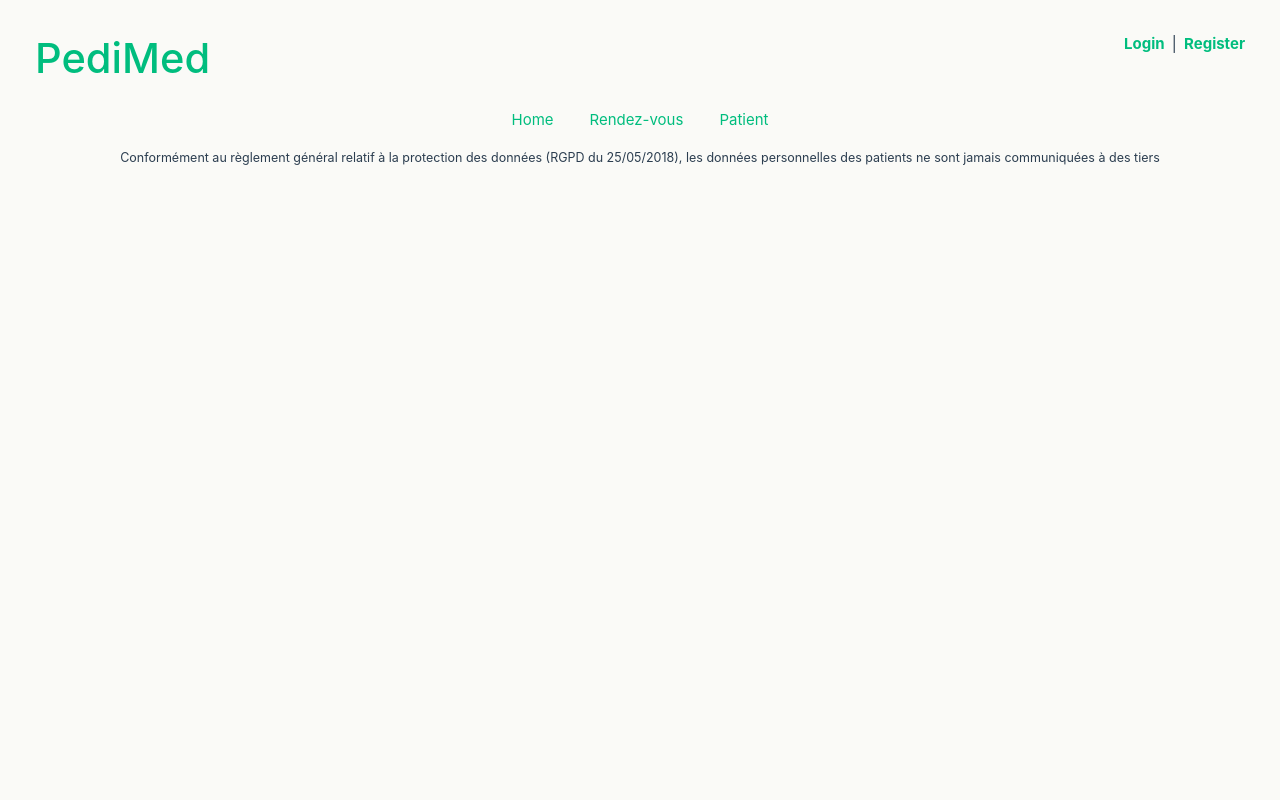
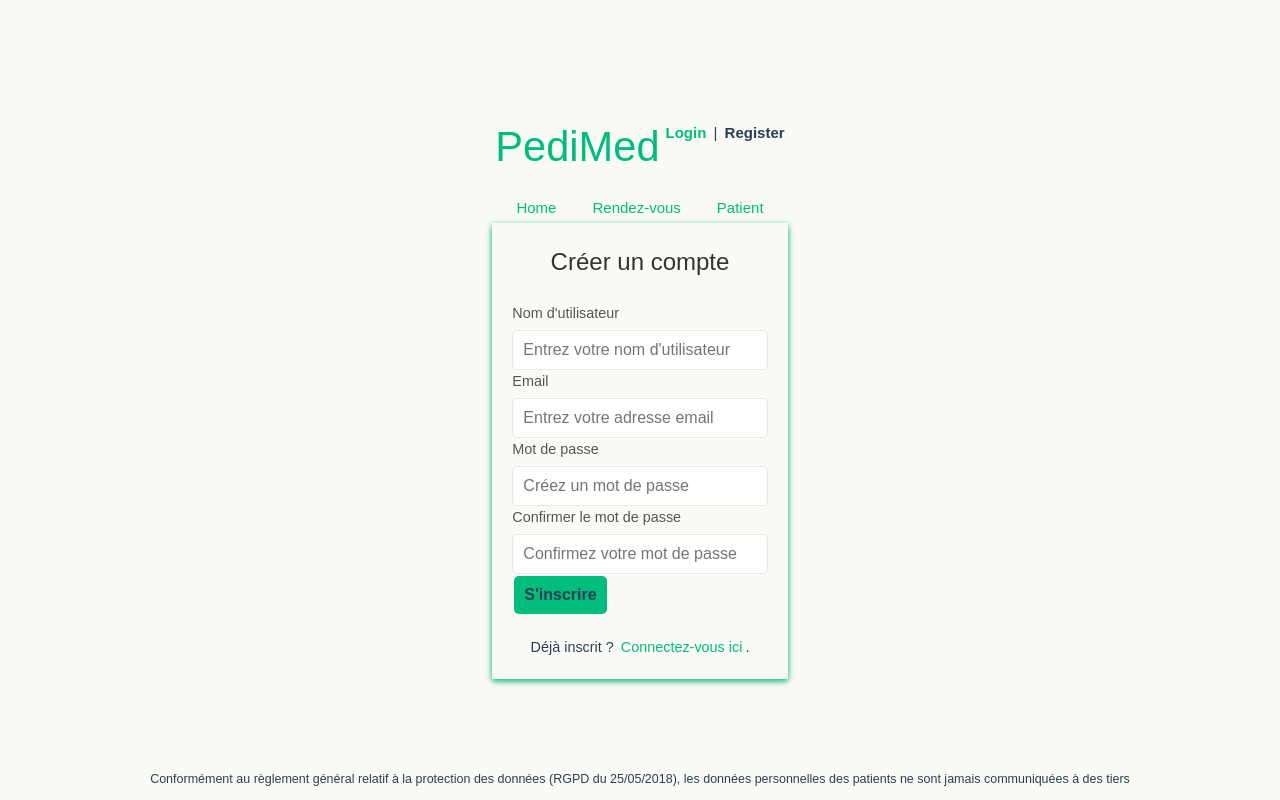
Before and after one commit to LJKhnor/peditrack_vue_2, a Vue app: page /register in a window 1280 px wide. Built offline with nearby package versions, Linux system fonts and the light colour scheme.

Commit message:
register et login communique avec le bac sans soucis

```diff
--- a/src/App.vue
+++ b/src/App.vue
@@ -38,11 +38,20 @@ nav a {
   margin: 0 15px;
 }
 
-.footer {
+/* .footer {
   align-content: flex-end;
   height: 50%;
   text-align: center;
   padding: 10px;
+} */
+.footer {
+  position: fixed;
+  left: 0;
+  bottom: 0;
+  width: 100%;
+  background-color: var(--color-background);
+  color: var(--color-text);
+  text-align: center;
 }
 @media (min-width: 1024px) {
   html,
--- a/src/components/NavBar.vue
+++ b/src/components/NavBar.vue
@@ -66,7 +66,7 @@ a:hover {
   cursor: pointer;
 }
 #nav a.router-link-exact-active {
-  color: #42b983;
+  color: var(--color-text);
 }
 @media (min-width: 1024px) {
   .greetings h1,
--- a/src/router/index.ts
+++ b/src/router/index.ts
@@ -13,6 +13,11 @@ const router = createRouter({
       path: '/login',
       name: 'login',
       component: () => import('../views/Login.vue')
+    },
+    {
+      path: '/register',
+      name: 'register',
+      component: () => import('../views/RegisterView.vue')
     },
     {
       path: '/appointment',
--- /dev/null
+++ b/src/services/AuthService.js
@@ -0,0 +1,30 @@
+import axios from 'axios'
+
+const API_URL = 'http://localhost:8085/api/auth/'
+
+class AuthService {
+  login(user) {
+    console.log('user :', user)
+    return axios
+      .post(API_URL + 'signin', {
+        username: user.username,
+        password: user.password
+      })
+      .then((response) => {
+        if (response.data.token) {
+          localStorage.setItem('user', JSON.stringify(response.data))
+        }
+        return response.data
+      })
+  }
+
+  logout() {
+    localStorage.removeItem('user')
+  }
+
+  getCurrentUser() {
+    return JSON.parse(localStorage.getItem('user'))
+  }
+}
+
+export default new AuthService()
--- a/src/views/Login.vue
+++ b/src/views/Login.vue
@@ -1,18 +1,18 @@
 <template>
   <div class="login">
-    <div>
-      <form>
+    <div clas="container-form">
+      <form class="login-form">
         <div>
-          <label for="username">Username:</label>
+          <label for="username">Nom d'utilisateur :</label>
           <input type="text" name="username" v-model="form.username" />
         </div>
         <div>
-          <label for="password">Password:</label>
+          <label for="password">Mot de passe:</label>
           <input type="password" name="password" v-model="form.password" />
         </div>
         <input
           type="submit"
-          class="btn patient-record-validation"
+          class="btn login-connection"
           value="Se connecter"
           @click.prevent="login"
         />
@@ -23,7 +23,8 @@
 </template>
 
 <script>
-import axios from 'axios'
+import router from '@/router'
+import AuthService from '@/services/AuthService.js'
 export default {
   name: 'LoginVue',
   setup() {
@@ -35,29 +36,14 @@ export default {
 
     async function login() {
       // Send login request and handle authentication token
-      const urlLogin = 'http://localhost:8085/api/auth/signin'
-      const options = {
-        method: 'POST',
-        headers: {
-          'Content-Type': 'application/json',
-          'Access-Control-Allow-Origin': 'http://localhost:5173'
-        }
-      }
-      try {
-        const response = await axios.post(
-          urlLogin,
-          {
-            username: this.username,
-            password: this.password
-          },
-          options
-        )
-        // Store token in local storage
-        localStorage.setItem('token', response.data.token)
-        this.$router.push('/')
-      } catch (error) {
-        console.error('Login failed : ', error)
-      }
+      AuthService.login(this.form)
+        .then(() => {
+          router.push('/') // Redirige après la connexion
+        })
+        .catch((error) => {
+          this.message = 'Invalid username or password'
+          console.error(error)
+        })
     }
 
     return { form, showError, login }
@@ -65,30 +51,82 @@ export default {
 }
 </script>
 <style>
+/* Global Reset */
 * {
+  margin: 0;
+  padding: 0;
   box-sizing: border-box;
 }
+body {
+  font-family: 'Arial', sans-serif;
+  background-color: var(--color-background);
+  display: flex;
+  justify-content: center;
+  align-items: center;
+  height: 100vh;
+  margin: 0;
+}
+.login {
+  width: 100%;
+  max-width: 400px;
+  background: var(--color-background);
+  border-radius: 8px;
+  box-shadow: 0 2px 6px var(--color-theme);
+  padding: 20px;
+}
+
+.container-form {
+  display: flex;
+  flex-direction: column;
+  gap: 15px;
+}
+
+.login-form div {
+  display: flex;
+  flex-direction: column;
+  gap: 5px;
+}
+
 label {
-  padding: 12px 12px 12px 0;
-  display: inline-block;
+  font-size: 0.9rem;
+  color: var(--color-text);
 }
-button[type='submit'] {
+
+input[type='text'],
+input[type='password'] {
+  padding: 10px;
+  border: 1px solid #ccc;
+  border-radius: 5px;
+  font-size: 1rem;
+  outline: none;
+  transition: border-color 0.3s ease-in-out;
+}
+
+input[type='text']:focus,
+input[type='password']:focus {
+  border-color: var(--color-theme);
+}
+
+.btn {
   background-color: var(--color-theme);
-  color: white;
-  padding: 12px 20px;
+  color: #fff;
+  margin: 16px 0 0;
+  font-size: 1rem;
+  font-weight: bold;
+  border: none;
+  padding: 10px;
+  border-radius: 5px;
   cursor: pointer;
-  border-radius: 30px;
+  transition: background-color 0.3s ease-in-out;
 }
-button[type='submit']:hover {
-  background-color: #45a049;
+
+.btn:hover {
+  background-color: var(--color-theme);
 }
-input {
-  margin: 5px;
-  box-shadow: 0 0 15px 4px rgba(0, 0, 0, 0.06);
-  padding: 10px;
-  border-radius: 30px;
-}
+
 #error {
-  color: red;
+  color: #d9534f;
+  font-size: 0.9rem;
+  text-align: center;
 }
 </style>
--- a/src/views/RegisterView.vue
+++ b/src/views/RegisterView.vue
@@ -1,59 +1,192 @@
 <template>
-  <div class="register"></div>
+  <div class="register-page">
+    <div class="register-container">
+      <h2>Créer un compte</h2>
+      <form @submit.prevent="register">
+        <div class="form-group">
+          <label for="username">Nom d'utilisateur</label>
+          <input
+            type="text"
+            id="username"
+            v-model="form.username"
+            placeholder="Entrez votre nom d'utilisateur"
+          />
+        </div>
+        <div class="form-group">
+          <label for="mail">Email</label>
+          <input
+            type="email"
+            id="mail"
+            v-model="form.mail"
+            placeholder="Entrez votre adresse email"
+          />
+        </div>
+        <div class="form-group">
+          <label for="password">Mot de passe</label>
+          <input
+            type="password"
+            id="password"
+            v-model="form.password"
+            placeholder="Créez un mot de passe"
+          />
+        </div>
+        <div class="form-group">
+          <label for="confirm-password">Confirmer le mot de passe</label>
+          <input
+            type="password"
+            id="confirm-password"
+            v-model="form.confirmPassword"
+            placeholder="Confirmez votre mot de passe"
+          />
+        </div>
+        <button type="submit" class="btn register-btn">S'inscrire</button>
+      </form>
+      <p class="redirect-login">Déjà inscrit ? <a href="/login">Connectez-vous ici</a>.</p>
+    </div>
+  </div>
 </template>
 
 <script>
-import { mapActions } from 'vuex'
+import axios from 'axios'
 export default {
-  name: 'RegisterView',
-  components: {},
   setup() {
     let form = {
       username: '',
-      full_name: '',
-      password: ''
+      mail: '',
+      password: '',
+      confirmPassword: ''
     }
-    let showError = false
-    async function submit() {
+    async function register() {
+      if (this.form.password !== this.form.confirmPassword) {
+        alert('Les mots de passe ne correspondent pas !')
+        return
+      }
+      // Appeler une API pour envoyer les données utilisateur
+      const urlLogin = 'http://localhost:8085/api/users/register'
+      const options = {
+        method: 'POST',
+        headers: {
+          'Content-Type': 'application/json',
+          'Access-Control-Allow-Origin': 'http://localhost:5173'
+          // Authorization: 'Bearer ' + localStorage.getItem('token')
+        }
+      }
       try {
-        await this.Register(this.form)
-        this.$router.push('/posts')
-        this.showError = false
+        const response = await axios.post(
+          urlLogin,
+          {
+            username: this.form.username,
+            mail: this.form.mail,
+            password: this.form.password
+          },
+          options
+        )
+        console.log(response)
+        router.push('/login')
       } catch (error) {
-        this.showError = true
+        console.error('Register failed : ', error)
       }
+      console.log("Données d'inscription :", this.form)
     }
-
-    return { ...mapActions(['Register']), showError, submit, form }
+    return {
+      form,
+      register
+    }
   }
 }
 </script>
 
 <style>
+/* Global Reset */
 * {
+  margin: 0;
+  padding: 0;
   box-sizing: border-box;
 }
+
+body {
+  font-family: 'Arial', sans-serif;
+  background-color: var(--color-background);
+  display: flex;
+  justify-content: center;
+  align-items: center;
+  height: 100vh;
+  margin: 0;
+}
+
+.register-page {
+  width: 100%;
+  max-width: 400px;
+  background: var(--color-background);
+  border-radius: 8px;
+  box-shadow: 0 4px 6px rgba(0, 0, 0, 0.1);
+}
+
+.register-container {
+  display: flex;
+  flex-direction: column;
+  gap: 20px;
+  box-shadow: 0 2px 6px var(--color-theme);
+  padding: 20px;
+}
+
+h2 {
+  text-align: center;
+  font-size: 1.5rem;
+  color: #333;
+}
+
+.form-group {
+  display: flex;
+  flex-direction: column;
+  gap: 5px;
+}
+
 label {
-  padding: 12px 12px 12px 0;
-  display: inline-block;
+  font-size: 0.9rem;
+  color: #555;
 }
-button[type='submit'] {
-  background-color: #4caf50;
-  color: white;
-  padding: 12px 20px;
+
+input {
+  padding: 10px;
+  border: 1px solid var(--color-border);
+  border-radius: 5px;
+  font-size: 1rem;
+  outline: none;
+  transition: border-color 0.3s ease-in-out;
+}
+
+input:focus {
+  border-color: var(--color-theme);
+}
+
+.btn {
+  background-color: var(--color-theme);
+  color: var(--color-text);
+  font-size: 1rem;
+  font-weight: bold;
+  border: none;
+  padding: 10px;
+  border-radius: 5px;
   cursor: pointer;
-  border-radius: 30px;
+  transition: background-color 0.3s ease-in-out;
 }
-button[type='submit']:hover {
-  background-color: #45a049;
+
+.btn:hover {
+  background-color: var(--color-theme);
 }
-input {
-  margin: 5px;
-  box-shadow: 0 0 15px 4px rgba(0, 0, 0, 0.06);
-  padding: 10px;
-  border-radius: 30px;
+
+.redirect-login {
+  text-align: center;
+  font-size: 0.9rem;
 }
-#error {
-  color: red;
+
+.redirect-login a {
+  color: var(--color-theme);
+  text-decoration: none;
+}
+
+.redirect-login a:hover {
+  text-decoration: underline;
 }
 </style>
```
Also changed, not shown: src/services/api.js (added, +15 -0 lines).
